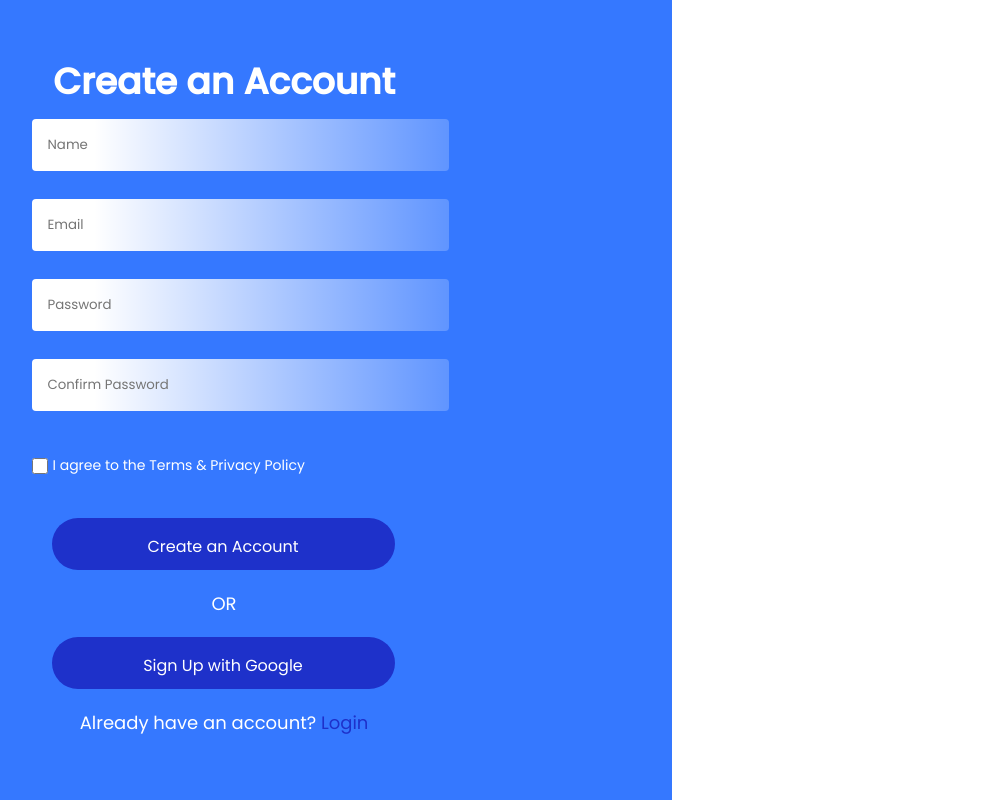
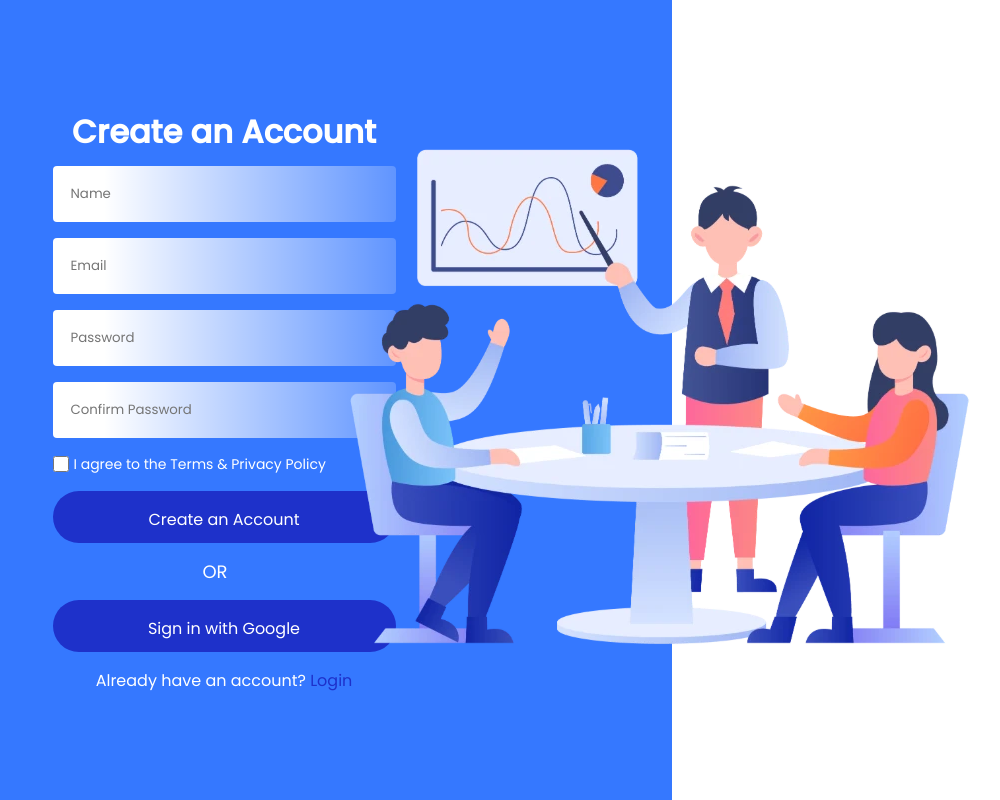
Before and after one commit to BhoomiGupta03/Question-Paper-Planner-frontend, a React (Create React App) app: page /signup in a window 1280 px wide. Shown: the whole page, without its empty margins (224-1224 px from the left). Built offline with nearby package versions, Linux system fonts and the light colour scheme.

Commit message:
Corrected css

```diff
--- a/src/App.js
+++ b/src/App.js
@@ -1,7 +1,6 @@
 import './css/App.css';
-import React, { useState } from 'react';
+import React from 'react';
 import { BrowserRouter as Router, Route, Routes, Navigate } from "react-router-dom";
-import Header from './components/Header';
 import Main from './components/Home/Main';
 import Aboutus from './components/Pages/Aboutus';
 import Help from './components/Pages/Help';
@@ -11,91 +10,31 @@ import Profile from './components/Profile/Profile';
 import ForgotPassword from './components/log/ForgotPassword';
 
 function App() {
-  const [isLoggedIn, setIsLoggedIn] = useState(false); // Tracks user login state
-
-  // Handle user login
-  const handleLogin = () => {
-    setIsLoggedIn(true);
-  };
-
-  // Handle user signup (auto-login after signup)
-  const handleSignup = () => {
-    setIsLoggedIn(true);
-  };
-
-  // Handle user logout
-  const handleLogout = () => {
-    setIsLoggedIn(false);
-  };
-
   return (
     <Router>
       <div className="App">
-        {/* Show Header only if the user is logged in */}
-        {isLoggedIn && <Header onLogout={handleLogout} />}
 
         <Routes>
           {/* Home route */}
-          <Route
-            path="/home"
-            element={isLoggedIn ? <Main /> : <Navigate to="/login" />}
-          />
+          <Route path="/" element={<Main />} />
 
           {/* About Us route */}
-          <Route
-            path="/about"
-            element={<Aboutus />}
-          />
+          <Route path="/about" element={<Aboutus />} />
 
           {/* Help route */}
-          <Route
-            path="/help"
-            element={<Help />}
-          />
+          <Route path="/help" element={<Help />} />
 
           {/* Login route */}
-          <Route
-            path="/login"
-            element={
-              isLoggedIn ? (
-                <Navigate to="/home" />
-              ) : (
-                <Login onLogin={handleLogin} />
-              )
-            }
-          />
+          <Route path="/login" element={<Login />} />
 
           {/* Signup route */}
-          <Route
-            path="/signup"
-            element={
-              isLoggedIn ? (
-                <Navigate to="/home" />
-              ) : (
-                <Signup onSignup={handleSignup} />
-              )
-            }
-          />
+          <Route path="/signup" element={<Signup />} />
 
           {/* Profile route */}
-          <Route
-            path="/profile"
-            element={
-              isLoggedIn ? <Profile /> : <Navigate to="/login" />
-            }
-          />
+          <Route path="/profile" element={<Profile />} />
 
           {/* Forgot Password route */}
-          <Route
-            path="/forgot-password"
-            element={<ForgotPassword />}
-          />
-
-          {/* Default route (Redirect based on login state) */}
-          <Route
-            path="/"
-            element={<Navigate to={isLoggedIn ? "/home" : "/login"} />}
-          />
+          <Route path="/forgot-password" element={<ForgotPassword />} />
         </Routes>
       </div>
     </Router>
--- a/src/components/Home/Main.jsx
+++ b/src/components/Home/Main.jsx
@@ -1,4 +1,5 @@
 import React, { useState } from 'react';
+import Header from '../Header';
 
 export default function QuestionPaperPlanner() {
     const [subject, setSubject] = useState('');
@@ -29,6 +30,9 @@ export default function QuestionPaperPlanner() {
     };
 
     return (
+        <>
+        <Header/>
+
         <div id="question-paper-planner">
             <section id="main">
                 <h1>Create Your Question Paper</h1>
@@ -119,5 +123,6 @@ export default function QuestionPaperPlanner() {
                 </div>
             </section>
         </div>
+        </>
     );
 }
--- a/src/components/log/Login.jsx
+++ b/src/components/log/Login.jsx
@@ -1,15 +1,20 @@
- import React from "react";
-import { Link } from "react-router-dom";
+// Login.js
+import React, { useContext } from "react";
+import { Link, useNavigate } from "react-router-dom";
 import { Formik, Form, Field, ErrorMessage } from "formik";
 import * as Yup from "yup";
+import AuthContext from "../../context/AuthContext";
+import log from "../../img/log-signup-img.webp";
 
- function Login({ onLogin }) {
-  // Validation schema using Yup
+
+function Login() {
+  const navigate = useNavigate();
+  const { login } = useContext(AuthContext);
+
   const validationSchema = Yup.object({
     email: Yup.string().email("Invalid email address").required("Email is required"),
-    password: Yup.string()
-      .min(8, "Password must be at least 8 characters")
-      .required("Password is required"),
+    password: Yup.string().min(8, "Password must be at least 8 characters").required("Password is required"),
+    rememberMe: Yup.boolean(),
   });
 
   const initialValues = {
@@ -19,14 +24,9 @@ import * as Yup from "yup";
   };
 
   const handleSubmit = (values) => {
-    const users = JSON.parse(localStorage.getItem("users")) || [];
-    const user = users.find(
-      (user) => user.email === values.email && user.password === values.password
-    );
-
-    if (user) {
-      console.log("Login successful");
-      onLogin();
+    const success = login(values.email, values.password, values.rememberMe);
+    if (success) {
+      navigate("/");
     } else {
       alert("Invalid email or password");
     }
@@ -35,50 +35,32 @@ import * as Yup from "yup";
   return (
     <div className="log-sign">
       <div className="left">
-    <Formik
-        initialValues={initialValues}
-        validationSchema={validationSchema}
-        onSubmit={handleSubmit}
-      >
+
+        <Formik initialValues={initialValues} validationSchema={validationSchema} onSubmit={handleSubmit}>
           {({ isSubmitting }) => (
             <Form>
-            <h2>Welcome Back!</h2>
-            <p>Kindly enter your details.</p>
+              <h2>Welcome Back !</h2>
 
               <div className="input-field">
-              <Field
-                type="email"
-                id="email"
-                name="email"
-                placeholder="Enter your email"
-                className="input"
-              />
-              <ErrorMessage name="email" component="div" className="error" />
-            </div>
+                <Field type="email" name="email" placeholder="Email" />
+                <ErrorMessage name="email" component="div" className="error" /></div>
 
               <div className="input-field">
-              <Field
-                type="password"
-                id="password"
-                name="password"
-                placeholder="Enter your password"
-                className="input"
-              />
-              <ErrorMessage name="password" component="div" className="error" />
-            </div>
+                <Field type="password" name="password" placeholder="Password" />
+                <ErrorMessage name="password" component="div" className="error" /></div>
 
-            <div className="rem-me-forgot">
+              <div className="rem-me-forgot ">
                 <div className="rem-me">
                   <Field type="checkbox" id="rememberMe" name="rememberMe" />
                   <label htmlFor="rememberMe">Remember Me</label>
                 </div>
-              <Link to="/forgot-password" className="forgot-password">
+                <Link to="/forgotpassword" className="forgot-password">
                   Forgot Password?
                 </Link>
               </div>
 
               <div className="btn">
-            <button type="submit" disabled={isSubmitting} className="submit-btn">
+                <button type="submit" disabled={isSubmitting}>
                   Login
                 </button>
                 <p>OR</p>
@@ -86,92 +68,21 @@ import * as Yup from "yup";
                 <button type="button" className="google-login">
                   Sign in with Google
                 </button>
+              </div>
 
               <div className="account-exist">
-              <p>
-                Don’t have an account? <Link to="/signup">Sign Up</Link>
-              </p>
-            </div>
+                Don’t have an account? <a href="/signup">Sign Up</a>
               </div>
             </Form>
           )}
         </Formik>
+        <div className="img-block">
+          <img src={log} alt="log-signup" />
         </div>
 
-    <div className="right">
-    </div>
       </div>
 
-
-
-//     <div className="login-container">
-//       <div className="right">
-//       <Formik
-//         initialValues={initialValues}
-//         validationSchema={validationSchema}
-//         onSubmit={handleSubmit}
-//       >
-//         {({ isSubmitting }) => (
-//           <Form>
-//             <h2>Welcome Back!</h2>
-//             <p>Kindly enter your details.</p>
-
-//             <div className="input-field">
-//               <Field
-//                 type="email"
-//                 id="email"
-//                 name="email"
-//                 placeholder="Enter your email"
-//                 className="input"
-//               />
-//               <ErrorMessage name="email" component="div" className="error" />
-//             </div>
-
-//             <div className="input-field">
-//               <Field
-//                 type="password"
-//                 id="password"
-//                 name="password"
-//                 placeholder="Enter your password"
-//                 className="input"
-//               />
-//               <ErrorMessage name="password" component="div" className="error" />
-//             </div>
-
-//             <div className="rem-me-forgot">
-//               <div className="rem-me">
-//                 <Field type="checkbox" id="rememberMe" name="rememberMe" />
-//                 <label htmlFor="rememberMe">Remember Me</label>
-//               </div>
-//               <Link to="/forgot-password" className="forgot-password">
-//                 Forgot Password?
-//               </Link>
-//             </div>
-
-//             <button type="submit" disabled={isSubmitting} className="submit-btn">
-//               Login
-//             </button>
-//             <p>OR</p>
-
-//             <button type="button" className="google-login">
-//               Sign in with Google
-//             </button>
-
-//             <div className="account-exist">
-//               <p>
-//                 Don’t have an account? <Link to="/signup">Sign Up</Link>
-//               </p>
-//             </div>
-//           </Form>
-//         )}
-//       </Formik>
-//       </div>
-
-//       <div div className="left">
-//         <h2>left side</h2></div>
-
-
-//     </div>
+    </div>
   );
 }
 
--- a/src/components/log/Signup.jsx
+++ b/src/components/log/Signup.jsx
@@ -1,12 +1,15 @@
-import React from "react";
-import { Link, useNavigate } from "react-router-dom";
+import React, { useContext } from "react";
+import { useNavigate } from "react-router-dom";
 import { Formik, Form, Field, ErrorMessage } from "formik";
 import * as Yup from "yup";
+import AuthContext from "../../context/AuthContext";
+import log from "../../img/log-signup-img.webp";
+
 
 function Signup() {
   const navigate = useNavigate();
+  const { signup } = useContext(AuthContext);
 
-  // Validation schema using Yup
   const validationSchema = Yup.object({
     name: Yup.string()
       .matches(
@@ -16,12 +19,8 @@ function Signup() {
       .min(2, "Name must be at least 2 characters")
       .max(50, "Name cannot exceed 50 characters")
       .required("Name is required"),
-    email: Yup.string()
-      .email("Invalid email address")
-      .required("Email is required"),
-    password: Yup.string()
-      .min(8, "Password must be at least 8 characters")
-      .required("Password is required"),
+    email: Yup.string().email("Invalid email address").required("Email is required"),
+    password: Yup.string().min(8, "Password must be at least 8 characters").required("Password is required"),
     confirmPassword: Yup.string()
       .oneOf([Yup.ref("password"), null], "Passwords must match")
       .required("Confirm password is required"),
@@ -37,83 +36,66 @@ function Signup() {
   };
 
   const handleSubmit = (values) => {
-    const users = JSON.parse(localStorage.getItem("users")) || [];
-    users.push({
-      name: values.name,
-      email: values.email,
-      password: values.password,
-    });
-    localStorage.setItem("users", JSON.stringify(users));
+    signup(values.name, values.email, values.password);
     navigate("/login");
   };
 
   return (
     <div className="log-sign">
       <div className="left">
-        <Formik
-          initialValues={initialValues}
-          validationSchema={validationSchema}
-          onSubmit={handleSubmit}
-        >
+        <Formik initialValues={initialValues} validationSchema={validationSchema} onSubmit={handleSubmit}>
           {({ isSubmitting }) => (
             <Form>
               <h2>Create an Account</h2>
               <div className="input-field">
                 <Field type="text" name="name" placeholder="Name" />
-                <ErrorMessage name="name" component="div" className="error" />
-              </div>
+                <ErrorMessage name="name" component="div" className="error" /></div>
+
               <div className="input-field">
                 <Field type="email" name="email" placeholder="Email" />
-                <ErrorMessage name="email" component="div" className="error" />
-              </div>
+                <ErrorMessage name="email" component="div" className="error" /></div>
+
               <div className="input-field">
                 <Field type="password" name="password" placeholder="Password" />
-                <ErrorMessage name="password" component="div" className="error" />
+                <ErrorMessage name="password" component="div" className="error" /></div>
+
+              <div className="input-field">
+                <Field type="password" name="confirmPassword" placeholder="Confirm Password" />
+                <ErrorMessage name="confirmPassword" component="div" className="error" />
               </div>
-              <div className="input-field">
-                <Field
-                  type="password"
-                  name="confirmPassword"
-                  placeholder="Confirm Password"
-                />
-                <ErrorMessage
-                  name="confirmPassword"
-                  component="div"
-                  className="error"
-                />
-              </div>
+
               <div className="check">
                 <Field type="checkbox" name="isChecked" />
-                <label>
-                  I agree to the <a href="/terms">Terms</a> &{" "}
-                  <a href="/privacy">Privacy Policy</a>
+                <label htmlFor="isChecked">
+                  I agree to the <a href="/terms">Terms</a> & <a href="/privacy">Privacy Policy</a>
                 </label>
                 <ErrorMessage name="isChecked" component="div" className="error" />
               </div>
+
               <div className="btn">
-              <button type="submit" disabled={isSubmitting}>
-                Create an Account
-              </button>
-              <p>OR</p>
+                <button type="submit" disabled={isSubmitting}>
+                  Create an Account
+                </button>
 
-              {/* Google Sign-Up Button */}
-              <div id="google-signup-btn">
-                <button type="button" >
-                  Sign Up with Google
+                <p>OR</p>
+
+                <button type="button" className="google-login">
+                  Sign in with Google
                 </button>
               </div>
+
+              <div className="account-exist">
+                Already have an account? <a href="/login"> Login </a>
               </div>
-              <div className="account-exist">
-                <p>
-                  Already have an account? <Link to="/login">Login</Link>
-                </p>
-              </div>
+
             </Form>
           )}
         </Formik>
-      </div>
 
-      <div className="right">
+         <div className="img-block">
+                  <img src={log} alt="log-signup" />
+                </div>
+
       </div>
     </div>
   );
--- /dev/null
+++ b/src/context/AuthContext.jsx
@@ -0,0 +1,58 @@
+import React, { createContext, useState, useEffect } from "react";
+
+const AuthContext = createContext();
+
+export const AuthProvider = ({ children }) => {
+  const [user, setUser] = useState(null);
+  const [isLoggedIn, setIsLoggedIn] = useState(false);
+
+  useEffect(() => {
+    try {
+      const storedUser = JSON.parse(localStorage.getItem("user"));
+      if (storedUser) {
+        setUser(storedUser);
+        setIsLoggedIn(true);
+      }
+    } catch (error) {
+      console.error("Error parsing user from localStorage", error);
+    }
+  }, []);
+
+  const signup = (name, email, password) => {
+    const newUser = { name, email, password };
+    localStorage.setItem("user", JSON.stringify(newUser));
+    setUser(newUser);
+    setIsLoggedIn(true);
+  };
+
+  const login = (email, password, rememberMe) => {
+    try {
+      const storedUser = JSON.parse(localStorage.getItem("user"));
+      if (storedUser && storedUser.email === email && storedUser.password === password) {
+        if (rememberMe) {
+          localStorage.setItem("user", JSON.stringify(storedUser));
+        }
+        setUser(storedUser);
+        setIsLoggedIn(true);
+        return true;
+      }
+    } catch (error) {
+      console.error("Error during login", error);
+    }
+    return false;
+  };
+
+  const logout = () => {
+    setUser(null);
+    setIsLoggedIn(false);
+    localStorage.removeItem("user");
+  };
+
+  return (
+    <AuthContext.Provider value={{ user, isLoggedIn, signup, login, logout }}>
+      {children}
+    </AuthContext.Provider>
+  );
+};
+
+export default AuthContext;
--- a/src/css/App.css
+++ b/src/css/App.css
@@ -1,6 +1,6 @@
 @import url('https://fonts.googleapis.com/css2?family=Poppins:wght@400;500&display=swap');
 
-*  {
+* {
     border: none;
     font-family: Poppins, sans-serif;
     font-weight: 400;
@@ -142,7 +142,7 @@ select {
     background-color: #0056b3;
 }
 
-.btn {
+#gen .btn {
     display: flex;
     justify-content: space-between;
     padding: 10px 20px;
@@ -163,42 +163,45 @@ select {
     background: #3578FF;
     display: grid;
     place-items: center;
-
+    position: relative;
 }
 
 .left form {
-    /* height: 505px; */
     display: flex;
     flex-direction: column;
     align-items: center;
     max-width: 400px;
     box-sizing: border-box;
-
 }
 
 .left form h2 {
-    font-size: 36px;
+    font-size: 32px;
     font-weight: 600;
     margin-bottom: 10px;
+    color: #FFFFFF; /* Ensures text is readable on a blue background */
 }
 
 .left form p {
-    margin: 10px;
+    margin: 10px 0;
     width: 325px;
     font-size: 18px;
     text-align: center;
+    color: #FFFFFF;
 }
-.left .input-field{
-    height: 5em;
+
+.left .input-field {
     width: 100%;
+    margin-bottom: 1em; /* Added spacing between input fields for better UX */
 }
-.left input{
+
+.left input {
     border: none;
     color: black;
     width: 100%;
     border-radius: 4px;
-    padding: 16px;
+    padding: 18px;
     background: linear-gradient(90deg, #FFFFFF 15%, rgba(255, 255, 255, 0) 123%);
+    box-sizing: border-box; /* Ensures padding doesn’t exceed the element’s width */
 }
 
 .log-sign .left .rem-me-forgot {
@@ -215,39 +218,44 @@ select {
     gap: 5px;
 }
 
-.log-sign .left  input[type="checkbox"] {
+.log-sign .left input[type="checkbox"] {
     margin: 0;
     width: 16px;
     height: 16px;
     border-radius: 999px;
     background: #FFFFFF;
+    cursor: pointer; /* Indicates that this element is clickable */
 }
 
 .log-sign .left label {
-    /* width: 95px;
-    height: 18px; */
     font-size: 14px;
+    color: #FFFFFF; /* Matches the color scheme */
 }
-.log-sign .check{
+
+.log-sign .check {
     width: 100%;
-    margin-top: 1em;
     display: flex;
     align-items: center;
-gap: 5px;
+    gap: 5px;
 }
+
 .log-sign .left .rem-me-forgot .forgot-password {
     width: 162px;
     font-size: 14px;
     text-align: right;
+    color: #FFFFFF;
+}
+
+.img-block {
+    position: absolute;
+    right: -25em;
 }
 
 .left .btn {
-    margin-top: 2em;
+    margin-top: 1em;
     display: flex;
     flex-direction: column;
-    /* align-items: center; */
-    /* padding: 50px 0px 0px 0px; */
-    gap: 10px;
+    gap: 5px;
 }
 
 .left button {
@@ -255,21 +263,35 @@ gap: 5px;
     height: 52px;
     border-radius: 32px;
     border: none;
-    /* Smart layout */
     padding: 16px;
     font-size: 16px;
     background: #1E31CA;
+    color: #FFFFFF; /* Button text color */
+    cursor: pointer; /* Indicates button is clickable */
 }
+
+.left button:hover {
+    background: #162DAB; /* Slightly darker shade for hover effect */
+}
+
+.left .account-exist {
+    margin-top: 1em;
+    color: #FFFFFF;
+}
+
 .left .account-exist a {
     color: #1E31CA;
-    text-decoration: none;
 }
+
 .left a {
     text-decoration: none;
 }
+
 .left a:hover {
     text-decoration: underline;
 }
+
+
 /* Responsive Design */
 @media (max-width: 500px) {
     .login-container form {
--- a/src/index.js
+++ b/src/index.js
@@ -3,11 +3,15 @@ import ReactDOM from 'react-dom/client';
 import './index.css';
 import App from './App';
 import reportWebVitals from './reportWebVitals';
+import { AuthProvider } from './context/AuthContext';
 
 const root = ReactDOM.createRoot(document.getElementById('root'));
 root.render(
+
   <React.StrictMode>
+    <AuthProvider>
     <App />
+    </AuthProvider>
   </React.StrictMode>
 );
 
```
Also changed, not shown: src/img/log-signup-img.webp (added). Lines whose indentation alone changed are shown as unchanged.
